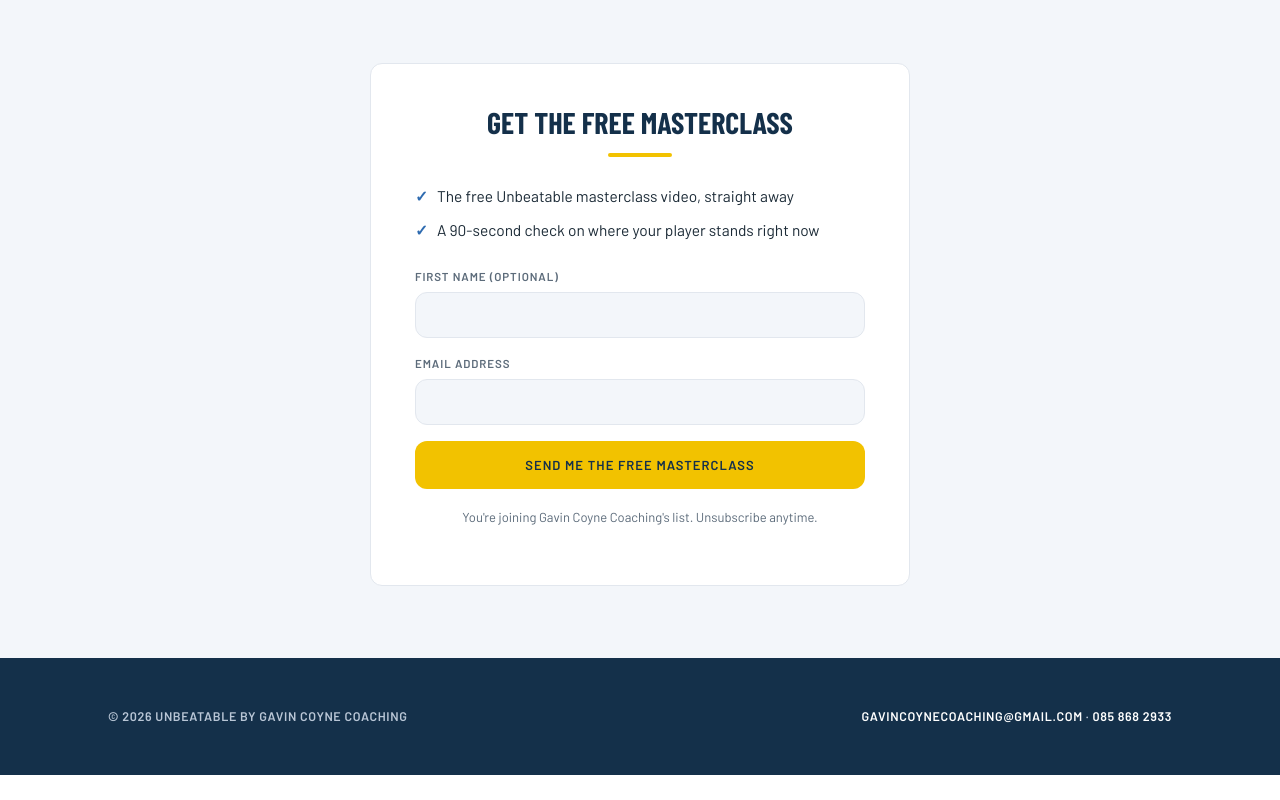
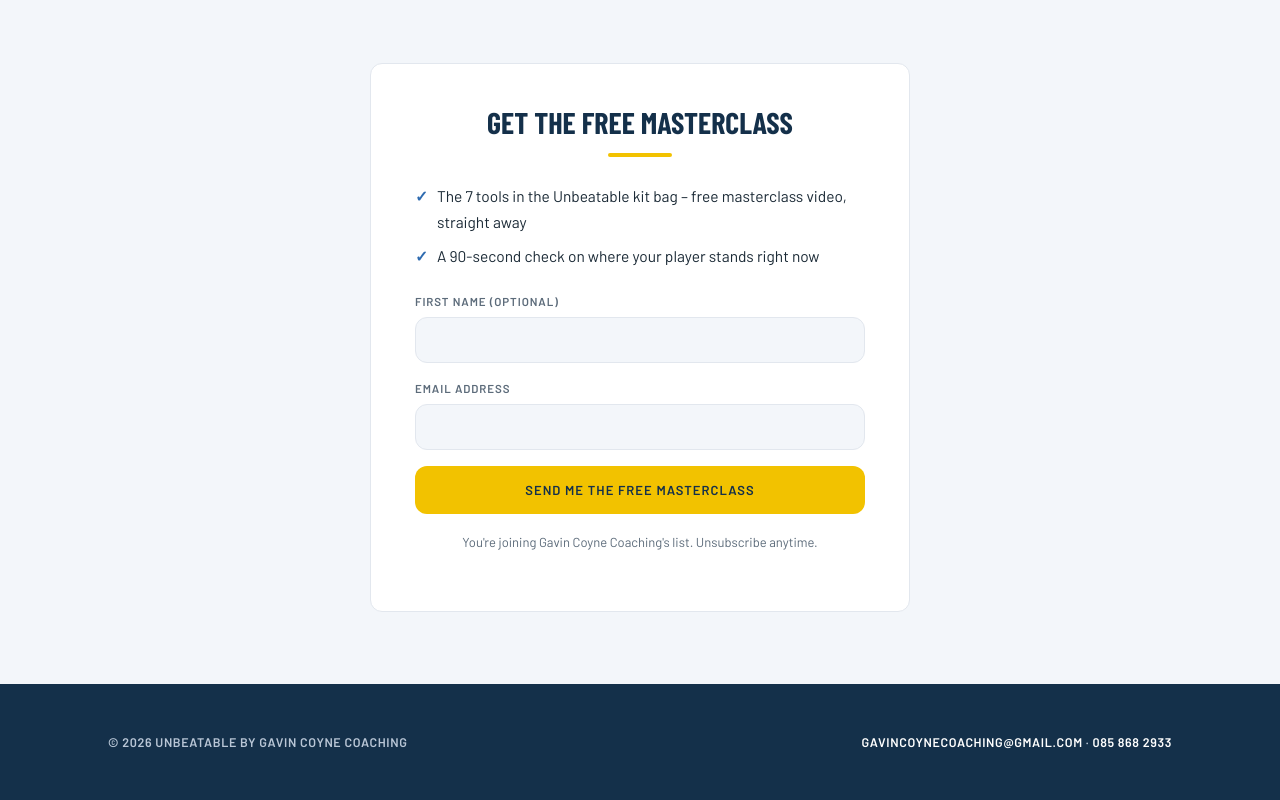
Before and after one commit to GavinCoyneCoaching/unbeatable, a plain HTML site: page gavincoin-site/masterclass.html in a window 1280 px wide. Shown: the part 1906-2706 px from the top of the page. Before the commit the page ends 2681 px from the top, so only its background shows below. Drawn offline with nearby package versions, Linux system fonts and the light colour scheme; a web font is replaced by a local one.

Commit message:
Masterclass page: name the 7 kit bag tools in what you get
Co-Authored-By: Claude Opus 5.5 <noreply@anthropic.com>
Claude-Session: https://claude.ai/code/session_012hUen1HsBzjCNWie68jhiM

```diff
--- a/gavincoin-site/masterclass.html
+++ b/gavincoin-site/masterclass.html
@@ -112,7 +112,7 @@
       <h3>Get the free masterclass</h3>
       <div class="gold-rule"><span class="diamond"></span></div>
       <ul class="mc-gets">
-        <li>The free Unbeatable masterclass video, straight away</li>
+        <li>The 7 tools in the Unbeatable kit bag &ndash; free masterclass video, straight away</li>
         <li>A 90-second check on where your player stands right now</li>
       </ul>
       <!-- Its own AWeber form "Masterclass - RevFit Gym" (form 1344493197, list awlist6281530).
```
